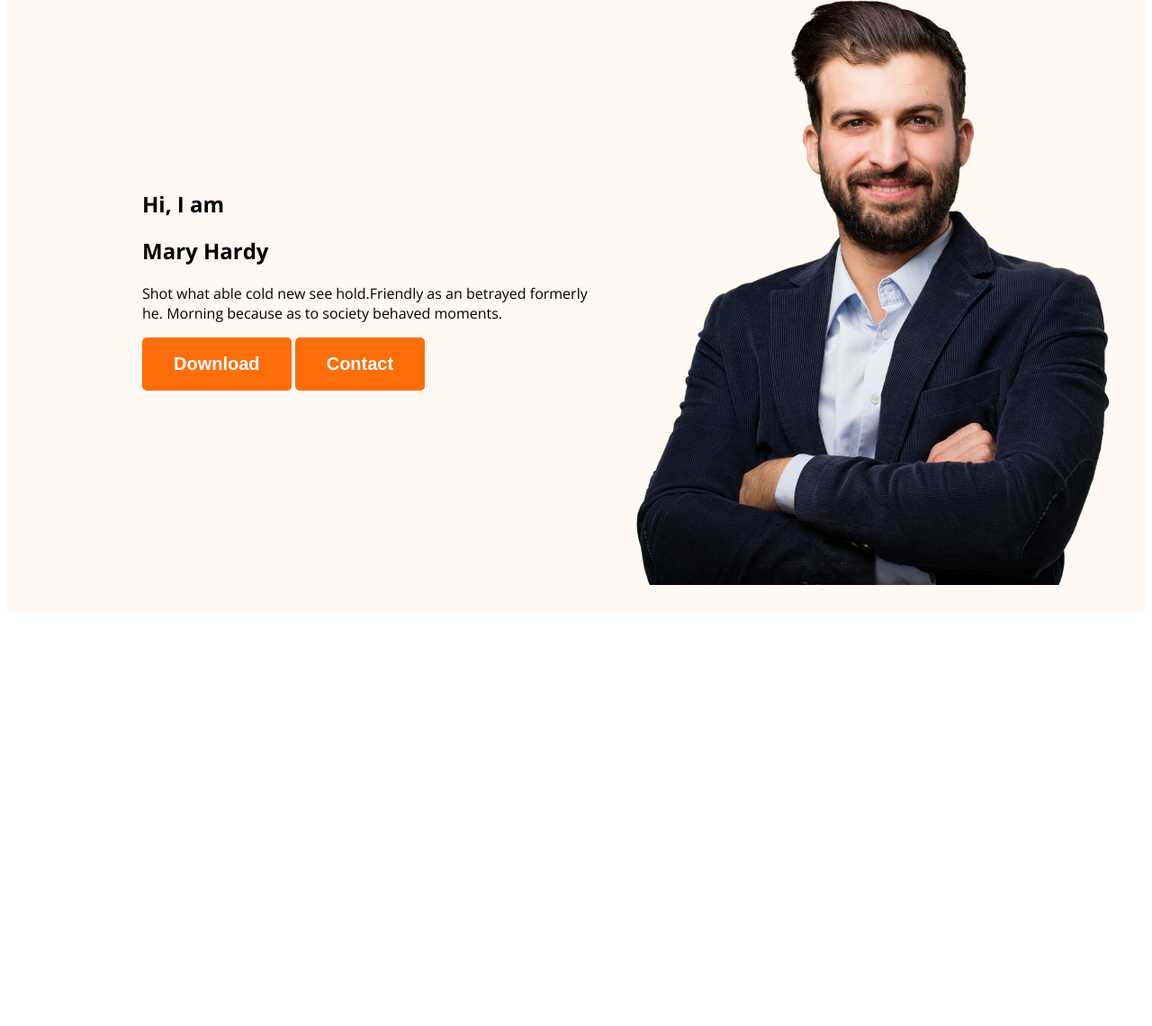
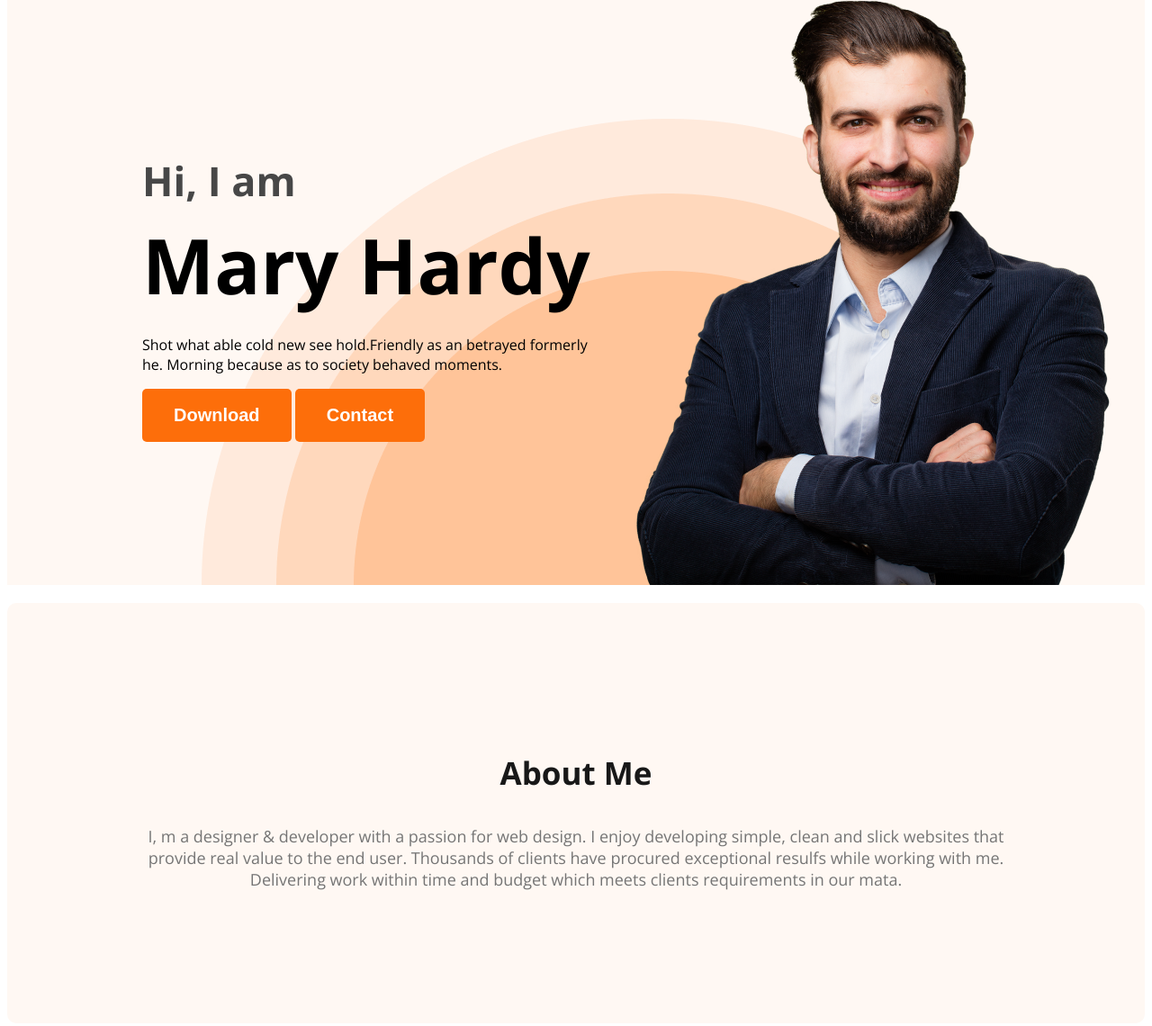
Before and after one commit to toriqulislamrupai/webdeveloper-portfolio, a plain HTML site: page index.html in a window 1280 px wide. Shown: the part 215-1355 px from the top of the page at 90% size. Before the commit the page ends 903 px from the top, so only its background shows below. Drawn offline with nearby package versions, Linux system fonts and the light colour scheme.

Commit message:
about section created

```diff
--- a/index.html
+++ b/index.html
@@ -23,10 +23,10 @@
             </ul>
         </nav>
         <div class="banner">
-            <div>
+            <div class="banner-content">
                 <h2 class="banner-greetings">Hi, I  am</h2>
                 <h2 class="banner-tittle">Mary Hardy</h2>
-                <p>
+                <p class="banner_discription">
                     Shot what able cold new see hold.Friendly as an betrayed formerly he. Morning because as to society behaved moments.
                 </p>
                 <button class="btn-primary">Download</button>
@@ -37,6 +37,11 @@
 
     </header>
     <main>
+        <section class="about">
+
+          <h3 class="section-title">About Me</h3>
+          <p class="section-discription">I, m a designer & developer with a passion for web design. I enjoy developing simple, clean and slick websites that provide real value to the end user. Thousands of clients have procured exceptional resulfs while working with me. Delivering work within time and budget which meets clients requirements in our mata.</p>
+        </section>
 
     </main>
     <footer>
--- a/styles/portfolio.css
+++ b/styles/portfolio.css
@@ -17,6 +17,21 @@ body {
     padding: 18px 35px;
 }
 
+.section-discription {
+    color:  #757575;
+    text-align: center;
+    font-size: 18px;
+
+
+}
+
+.section-title {
+    color: #181818;
+    text-align: center;
+    font-size: 35px;
+    font-weight: 700;
+}
+
 
 /* nav related styles */
 nav {
@@ -30,6 +45,7 @@ nav {
     color: #181818;
     font-size: 45px;
     font-weight: 800;
+
 
 }
 
@@ -51,10 +67,13 @@ nav a {
 /* header related style */
 .header {
     background-color: #FFF8F3;
+    background-image: url(../images/header_bg.png);
+    background-repeat: no-repeat;
+    background-position: bottom center;
 }
 
 .banner {
-    padding: 30px 30px 30px 150px;
+    padding: 30px 30px 0px 150px;
     display: flex;
     align-items: center;
 
@@ -64,3 +83,28 @@ nav a {
     width: 500px;
 
 }
+
+.banner-greetings {
+    font-size: 45px;
+    color: #474747;
+    margin-bottom: 0;
+}
+
+.banner-tittle {
+    font-size: 85px;
+    font-weight: 700;
+    margin-top: 5px;
+    margin-bottom: 20px;
+
+}
+
+/* main section style */
+
+/* about section style */
+
+.about {
+    padding: 130px;
+    border-radius: 10px;
+    background: #FFF8F3;
+    margin: 20px 0;
+}
```
